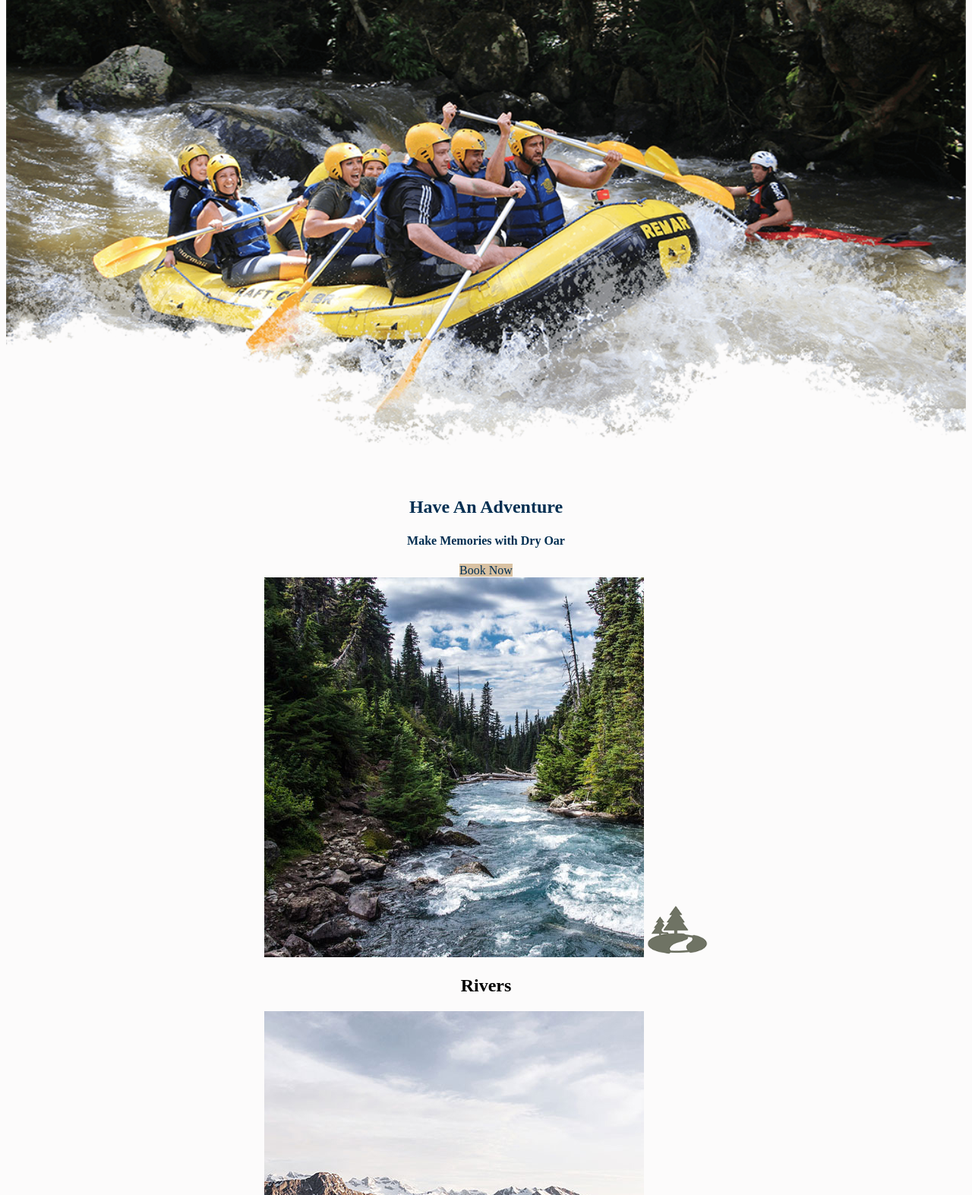
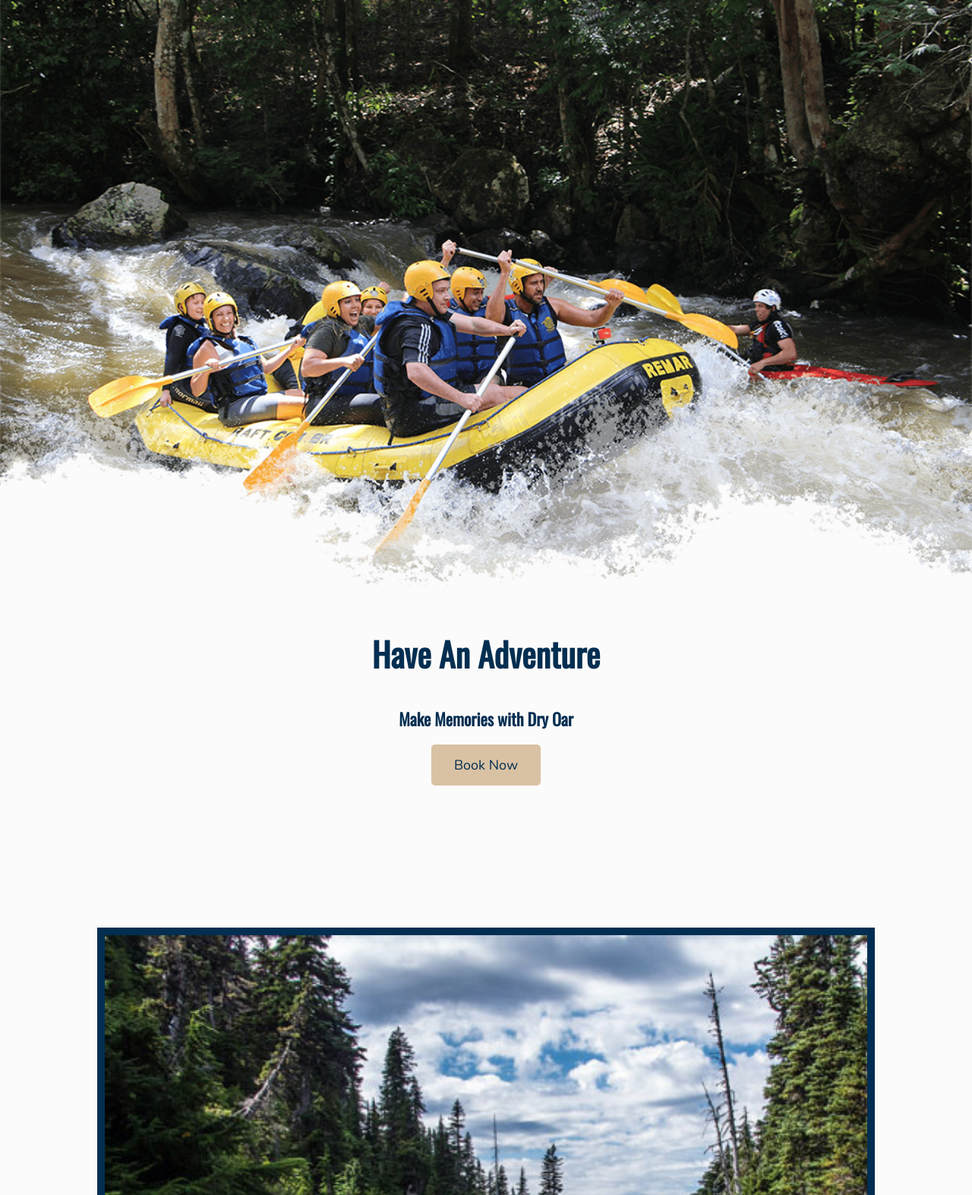
Before and after one commit to nikibasil/wdd130, a plain HTML site: page wwr/index.html in a window 1280 px wide. Shown: the part 304-1877 px from the top of the page at 76% size. Drawn offline with nearby package versions, Linux system fonts and the light colour scheme.

Commit message:
week4 box changes

```diff
--- a/wwr/styles/style.css
+++ b/wwr/styles/style.css
@@ -9,20 +9,35 @@ Fonts are separated by a & */
 
 }
 
+#background {
+    height: 725px;
+}
+
 body{
     background-color:#fcfbfb;
-}
-header{
-    background-color:#022E51;
+    font-family: Nunito, Helvetica, sans-serif;
+    margin: 0;
+    font-size: 22px;
+    padding: 0;
 }
 
+
 .book, .join{
-    background-color:#022E51;
+    /* background-color:#022E51; */
     text-decoration: none;
+    background-color: #d9c2a3;
+    color: #022E51;
+    font-size: 18px;
+    padding: 15px 30px;
+    margin-top: 50px;
+    border-radius: 5px;
 }
 .book:hover, .join:hover{
     background-color:#022E51;
+    color: #d9c2a3;
 }
+
+
 #background{
     background-color:#022E51;
     height: 725px;
@@ -31,6 +46,8 @@ header{
 footer{
     background-color:#022E51;
     color: #d9c2a3;
+    padding: 25px 50px;
+    margin-top: 200px;
 }
 footer a{
     color: #d9c2a3;
@@ -40,17 +57,34 @@ footer a:hover{
     color: #d9c2a3;
 }
 footer p {
+    padding: 25px;
     color: #d9c2a3;
     font-size: 1.2em;
+    /* margin: 20px auto; */
 }
 footer p a:hover {
     text-decoration: underline;
 }
+footer .social img  {
+    padding-top: 15px;
+    border: 0px;
+    width: 7%;
+    display:inline-block;
+}
 
+header{
+    background-color:#022E51;
+    font-family: Raleway, Helvetica, sans-serif;
+}
+
+.mountains{
+    border:0;
+}
 nav a{
     text-align: center;
     color: #d9c2a3;
     text-decoration: none;
+    padding: 35px;
 }
 nav a:hover{
     background-color:#022E51;
@@ -59,6 +93,7 @@ nav a:hover{
 
 #hero-msg h1, #hero-msg h4{
     text-align: center;
+    font-family: Oswald, Helvetica, sans-serif;
 }
 .button-box{
     text-align: center;
@@ -66,30 +101,33 @@ nav a:hover{
 main section{
     text-align: center;
 }
+main section img{
+    text-align: center;
+    box-sizing: border-box;
+}
 
-#background {
-    height: 725px;
-}
+
 .home-title{
     color: #022E51;
+    font-family: Oswald, Helvetica, sans-serif;
+    font-size: 2em;
+    margin-top: 10px;
 }
 
 h4{
     color: #022E51;
 }
-
-
-.book, .join{
-    background-color: #d9c2a3;
-    color: #022E51;
-}
-.book:hover, .join:hover{
-    background-color: #022E51;
-    color: #d9c2a3;
+/* h1 { */
+    /* margin: 50px 0; */
+/* } */
+h2 {
+    margin: 0;
 }
 
 .msg{
     background-color:#022E51;
+    line-height: 1.5em;
+    padding: 35px;
 }
 .msg h2{
 
@@ -97,15 +135,49 @@ h4{
 }
 .msg p{
     color: #d9c2a3;
+    font-size: .8em;
+    padding-bottom: 15px;
 }
 
 .icon{
     width: 80px;
+    padding-top: 10px;
+
 }
 
 .logo{
     width: 80px;
 }
+#logo_link {
+    padding-top: 5px;
+}
+
 #hero-img {
     width: 100%;
+    border: 0px;
+    margin: 0px;
 }
+
+p{
+    font-family: Nunito, Helvetica, sans-serif;
+}
+a {
+    padding: 10px;
+    color: white;
+    /* margin: 40px; */
+    line-height: 1.5em;
+}
+img {
+    /* padding: 25px; */
+    width: 80%;
+    display: block;
+    margin: 50px auto;
+    border: 4px solid steelblue;
+}
+.rivers-card, .camping-card, .rapids-card {
+    margin: 200px 0;
+}
+
+.card-img {
+    border: 10px solid #022E51;
+}
```
